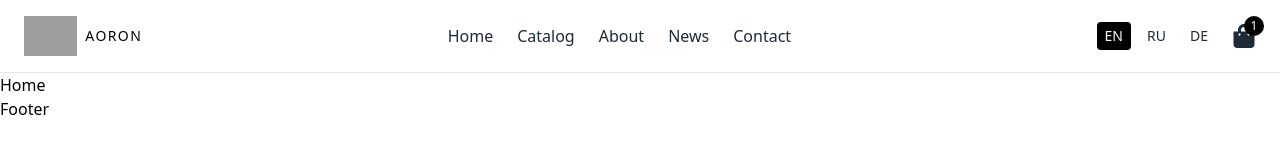
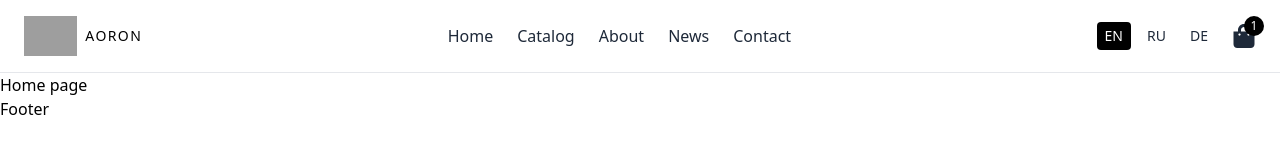
Before and after one commit to RaymovMardon/Aoron-web, a React (Vite) app: page / in a window 1280 px wide. Shown: the top 163 px of the page. Built offline with nearby package versions, Linux system fonts and the light colour scheme; grey boxes are pictures that could not be loaded.

Commit message:
update: Home

```diff
--- a/src/components/home/Home.jsx
+++ b/src/components/home/Home.jsx
@@ -2,6 +2,6 @@ import React from 'react'
 
 export default function Home() {
   return (
-    <div>Home</div>
+    <div>Home page</div>
   )
 }
```
